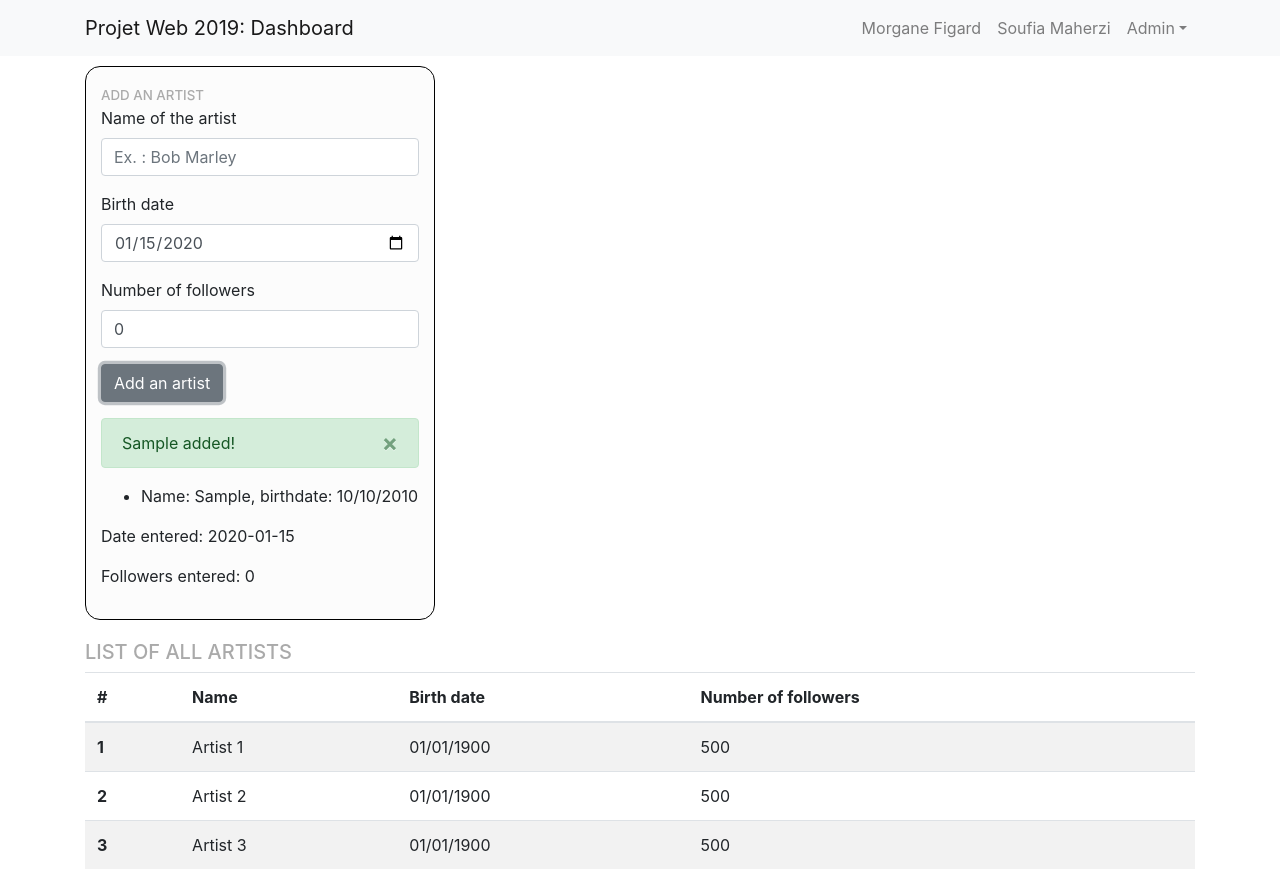
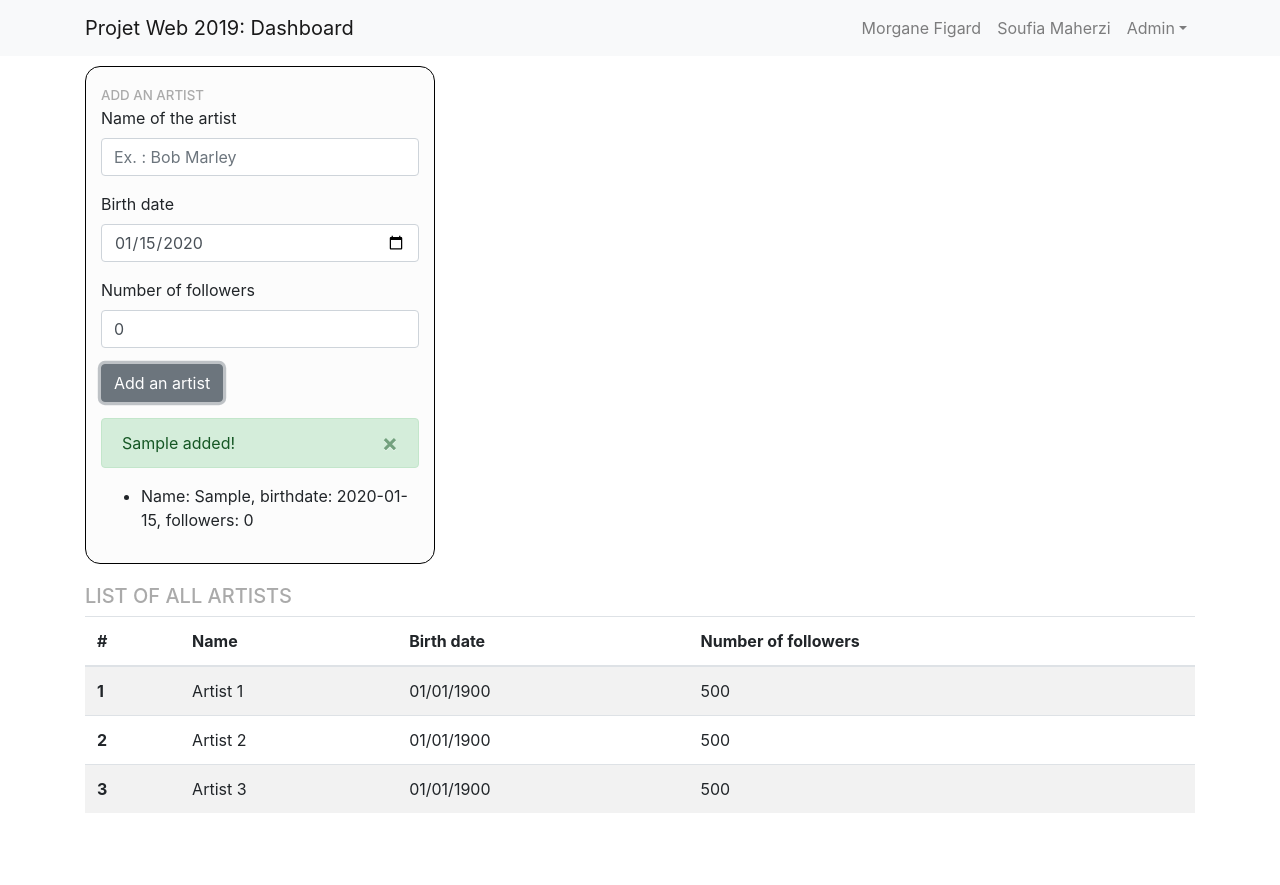
Before and after one commit to morganefigard/ProjetWeb_Front, a React (Create React App) app in the folder dashboard/: page /admin in a window 1280 px wide. Both pictures are taken after typing "Sample", "2020-01-15" into the empty fields and a click on the button "Add an artist". After the commit the page ends 829 px from the top, so only its background shows below. Built offline with nearby package versions, Linux system fonts and the light colour scheme.

Commit message:
Add artist info to artists array

```diff
--- a/dashboard/src/components/ArtistsForm.js
+++ b/dashboard/src/components/ArtistsForm.js
@@ -33,7 +33,7 @@ export default class ArtistsForm extends Component {
     addArtist() {
         console.log("Adding an artist to the artists array");
         this.setState(prevState => ({
-            artists: [...prevState.artists, { "name": this.state.artistNameValue, "birthdate": "10/10/2010" }]
+            artists: [...prevState.artists, { "name": this.state.artistNameValue, "birthdate": this.state.artistDateValue, "followers": this.state.artistFollowersValue }]
           }))
     }
 
@@ -46,24 +46,6 @@ export default class ArtistsForm extends Component {
         this.setState({
           artistNameValue: evt.target.value
         });
-    }
-
-    updateDateValue(evt) {
-        evt.preventDefault();
-        if(evt.target.value != undefined) {
-            this.setState({
-                artistDateValue: evt.target.value
-            });
-        }
-    }
-
-    updateFollowersValue(evt) {
-        evt.preventDefault();
-        if(evt.target.value != undefined) {
-            this.setState({
-                artistFollowersValue: evt.target.value
-            });
-        }
     }
 
     render() {
@@ -95,12 +77,10 @@ export default class ArtistsForm extends Component {
         <ul>
             {this.state.artists.map(function(artist, index){
                 return (
-                    <li key={index}>Name: {artist.name}, birthdate: {artist.birthdate}</li>
+                    <li key={index}>Name: {artist.name}, birthdate: {artist.birthdate}, followers: {artist.followers}</li>
                 )
             })}
         </ul>
-        <p>Date entered: {this.state.artistDateValue}</p>
-        <p>Followers entered: {this.state.artistFollowersValue} </p>
       </div>
     )
   }
```
